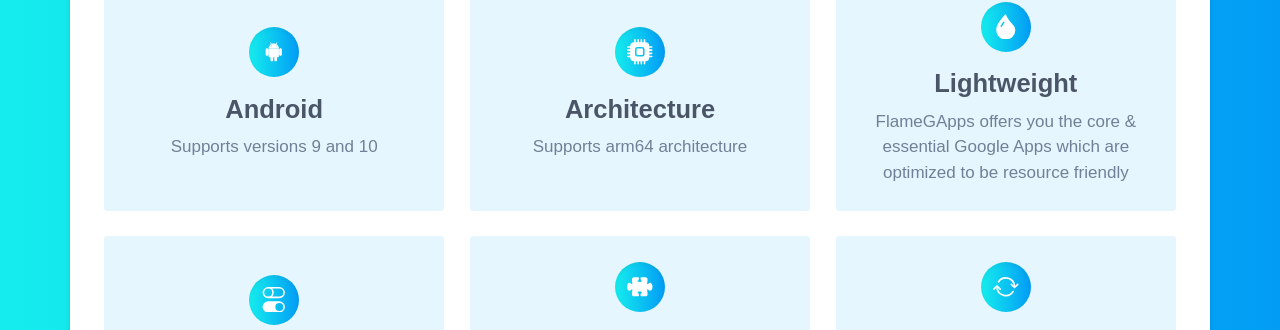
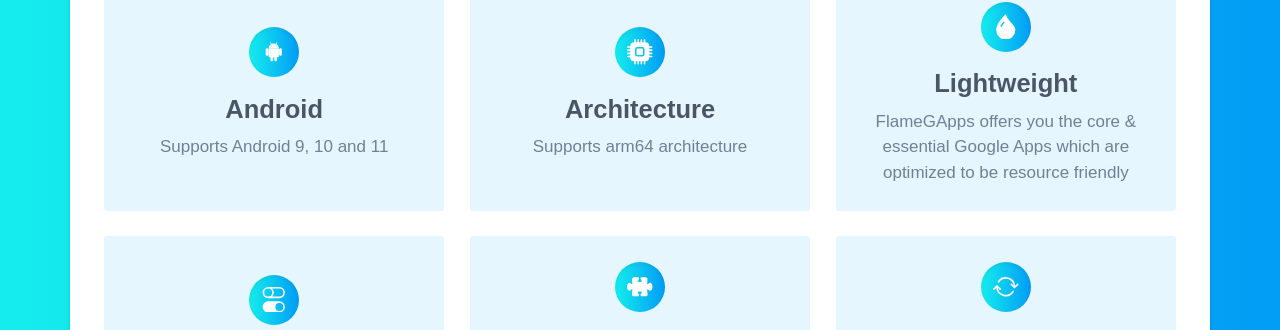
Before and after one commit to flamegapps/flamegapps.github.io, a Jekyll site: the page built from index.html, in a window 1280 px wide. Shown: the part 619-949 px from the top of the page. Built offline with Jekyll 4.4.1, drawn with Linux system fonts in a browser that asks for light colours; some web fonts are replaced.

Commit message:
index: we support Android 11

```diff
--- a/index.html
+++ b/index.html
@@ -14,7 +14,7 @@
                 </svg>
             </div>
             <h4>Android</h4>
-            <p>Supports versions 9 and 10</p>
+            <p>Supports Android 9, 10 and 11</p>
         </div>
 
         <div class="f__item">
```
